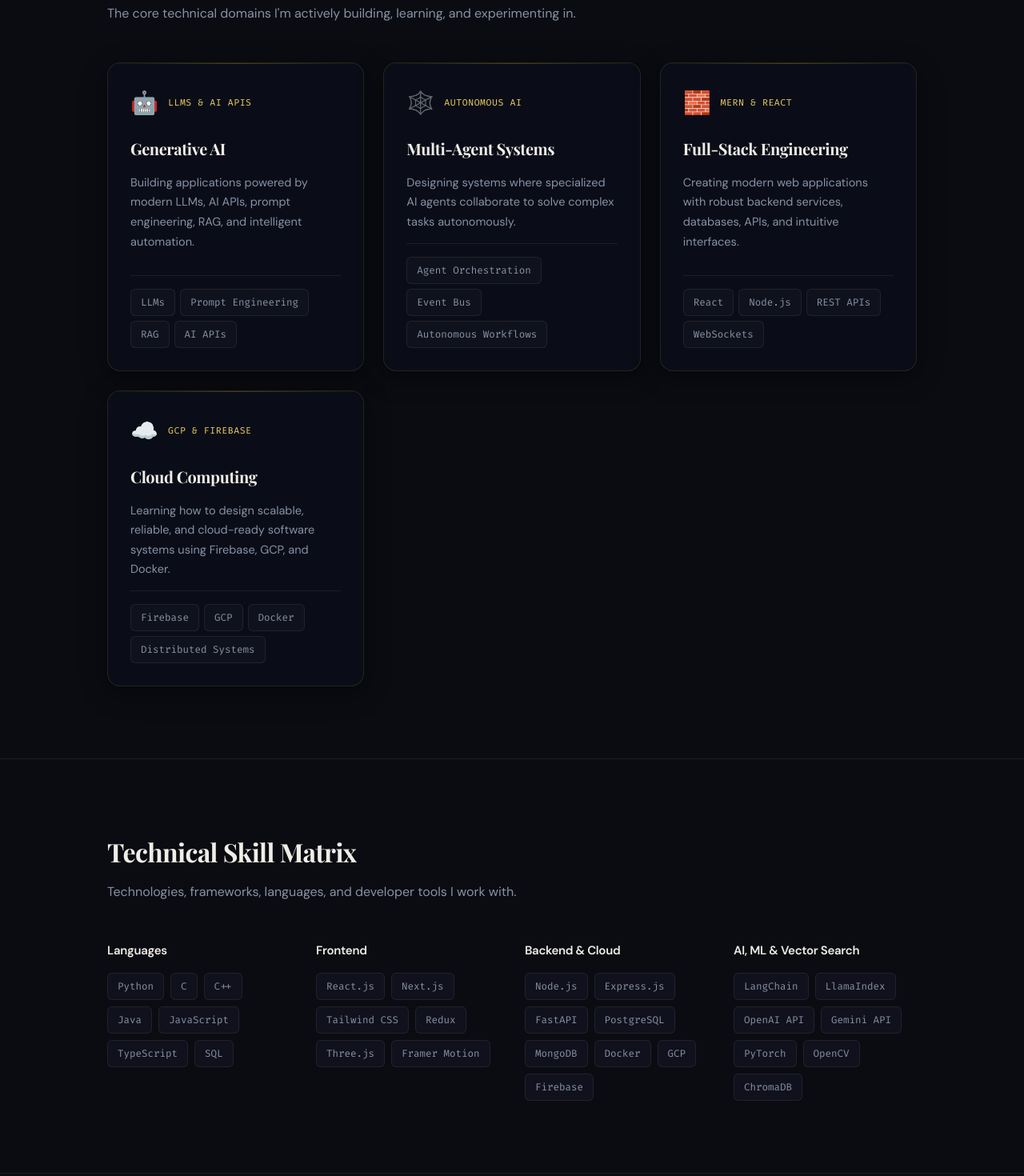
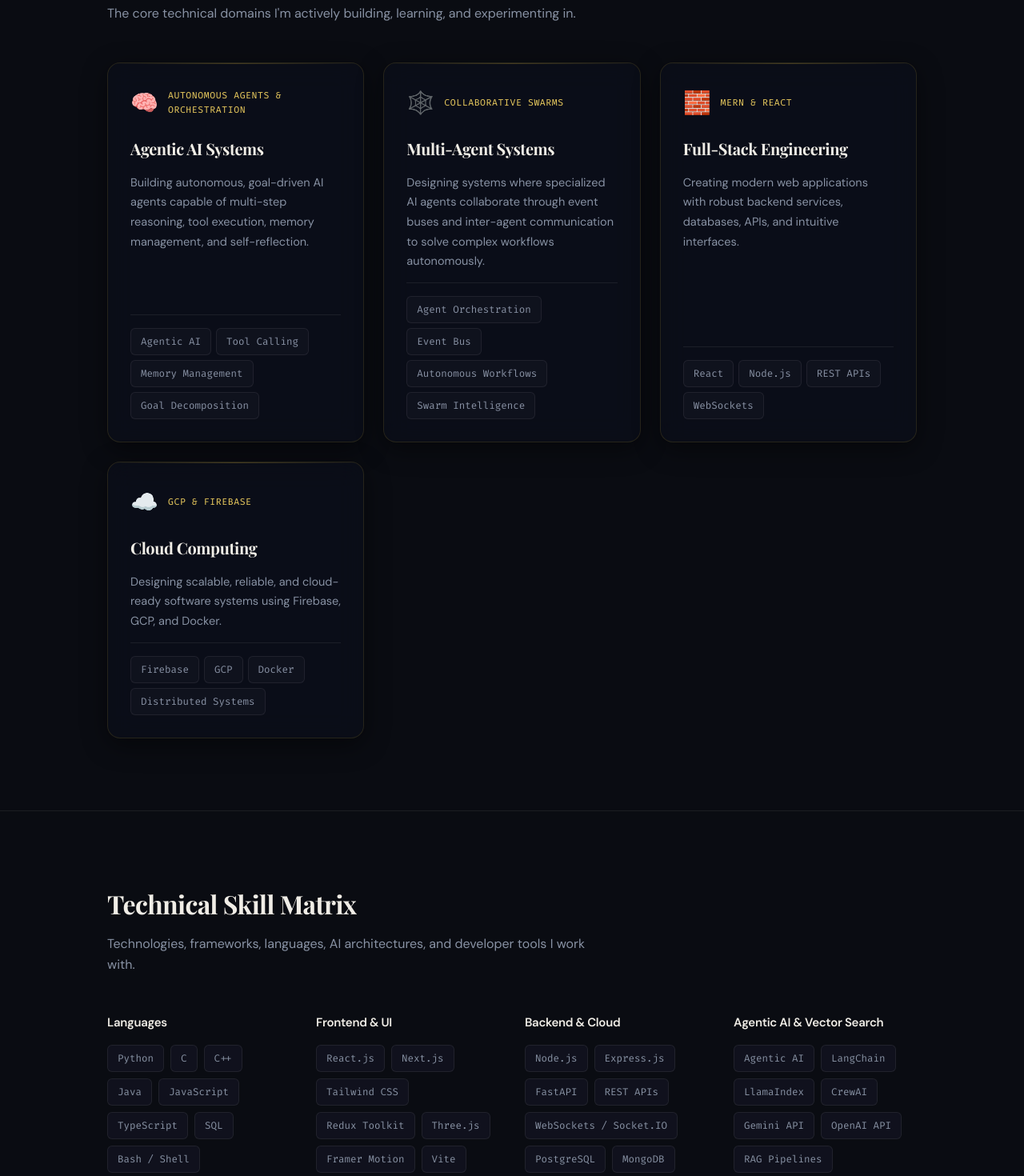
Before and after one commit to dhatchankr/Portfolio, a React (Vite) app: page / in a window 1280 px wide. Shown: the part 2160-3630 px from the top of the page at 80% size. Built offline with nearby package versions, Linux system fonts and the light colour scheme.

Commit message:
feat: expanded technical skill matrix with Agentic AI, CrewAI, Pinecone, Redis, WebSockets and Prompt Engineering

```diff
--- a/src/components/Skills.tsx
+++ b/src/components/Skills.tsx
@@ -1,19 +1,19 @@
 const skillsData = [
   {
     category: "Languages",
-    skills: ["Python", "C", "C++", "Java", "JavaScript", "TypeScript", "SQL"]
+    skills: ["Python", "C", "C++", "Java", "JavaScript", "TypeScript", "SQL", "Bash / Shell", "HTML5 / CSS3"]
   },
   {
-    category: "Frontend",
-    skills: ["React.js", "Next.js", "Tailwind CSS", "Redux", "Three.js", "Framer Motion"]
+    category: "Frontend & UI",
+    skills: ["React.js", "Next.js", "Tailwind CSS", "Redux Toolkit", "Three.js", "Framer Motion", "Vite", "HTML/CSS"]
   },
   {
     category: "Backend & Cloud",
-    skills: ["Node.js", "Express.js", "FastAPI", "PostgreSQL", "MongoDB", "Docker", "GCP", "Firebase"]
+    skills: ["Node.js", "Express.js", "FastAPI", "REST APIs", "WebSockets / Socket.IO", "PostgreSQL", "MongoDB", "Redis", "Docker", "GCP", "Firebase", "Git / GitHub"]
   },
   {
-    category: "AI, ML & Vector Search",
-    skills: ["LangChain", "LlamaIndex", "OpenAI API", "Gemini API", "PyTorch", "OpenCV", "ChromaDB"]
+    category: "Agentic AI & Vector Search",
+    skills: ["Agentic AI", "LangChain", "LlamaIndex", "CrewAI", "Gemini API", "OpenAI API", "RAG Pipelines", "Vector Databases", "ChromaDB", "Pinecone", "PyTorch", "OpenCV", "Prompt Engineering"]
   }
 ];
 
@@ -23,10 +23,10 @@ export default function Skills() {
       <div className="container">
         <h2 className="section-title">Technical Skill Matrix</h2>
         <p className="section-desc">
-          Technologies, frameworks, languages, and developer tools I work with.
+          Technologies, frameworks, languages, AI architectures, and developer tools I work with.
         </p>
 
-        {/* 4-column tag grid — no filter pills, matches screenshot */}
+        {/* 4-column tag grid */}
         <div className="skills-wrapper">
           {skillsData.map((group) => (
             <div key={group.category} className="skill-category">
--- a/src/components/WhatIBuild.tsx
+++ b/src/components/WhatIBuild.tsx
@@ -1,22 +1,22 @@
 export default function WhatIBuild() {
   const focuses = [
     {
-      id: "gen-ai",
-      title: "Generative AI",
-      meta: "LLMs & AI APIs",
-      icon: "🤖",
+      id: "agentic-ai",
+      title: "Agentic AI Systems",
+      meta: "Autonomous Agents & Orchestration",
+      icon: "🧠",
       description:
-        "Building applications powered by modern LLMs, AI APIs, prompt engineering, RAG, and intelligent automation.",
-      tags: ["LLMs", "Prompt Engineering", "RAG", "AI APIs"]
+        "Building autonomous, goal-driven AI agents capable of multi-step reasoning, tool execution, memory management, and self-reflection.",
+      tags: ["Agentic AI", "Tool Calling", "Memory Management", "Goal Decomposition"]
     },
     {
       id: "multi-agent",
       title: "Multi-Agent Systems",
-      meta: "Autonomous AI",
+      meta: "Collaborative Swarms",
       icon: "🕸️",
       description:
-        "Designing systems where specialized AI agents collaborate to solve complex tasks autonomously.",
-      tags: ["Agent Orchestration", "Event Bus", "Autonomous Workflows"]
+        "Designing systems where specialized AI agents collaborate through event buses and inter-agent communication to solve complex workflows autonomously.",
+      tags: ["Agent Orchestration", "Event Bus", "Autonomous Workflows", "Swarm Intelligence"]
     },
     {
       id: "fullstack",
@@ -33,7 +33,7 @@ export default function WhatIBuild() {
       meta: "GCP & Firebase",
       icon: "☁️",
       description:
-        "Learning how to design scalable, reliable, and cloud-ready software systems using Firebase, GCP, and Docker.",
+        "Designing scalable, reliable, and cloud-ready software systems using Firebase, GCP, and Docker.",
       tags: ["Firebase", "GCP", "Docker", "Distributed Systems"]
     }
   ];
```
